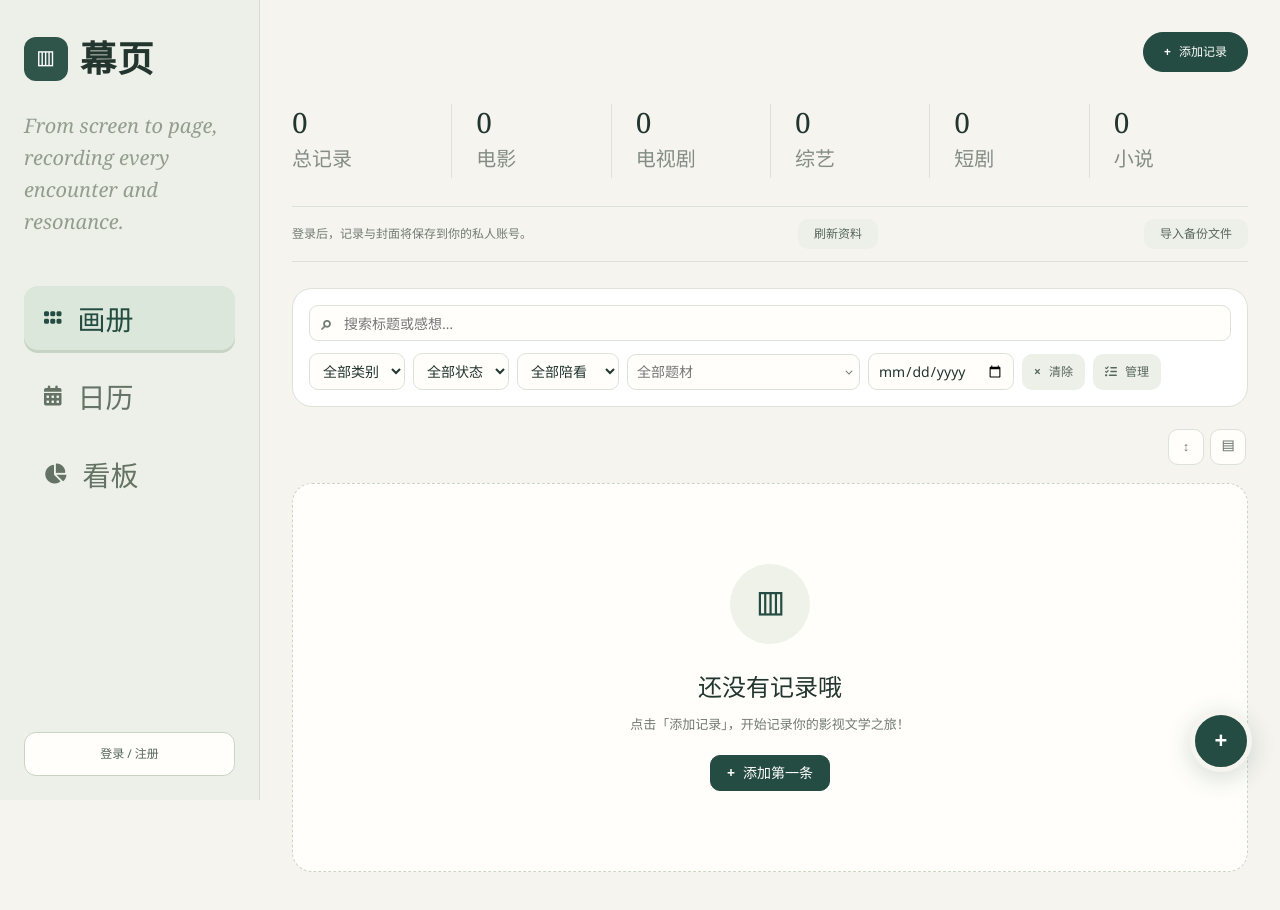
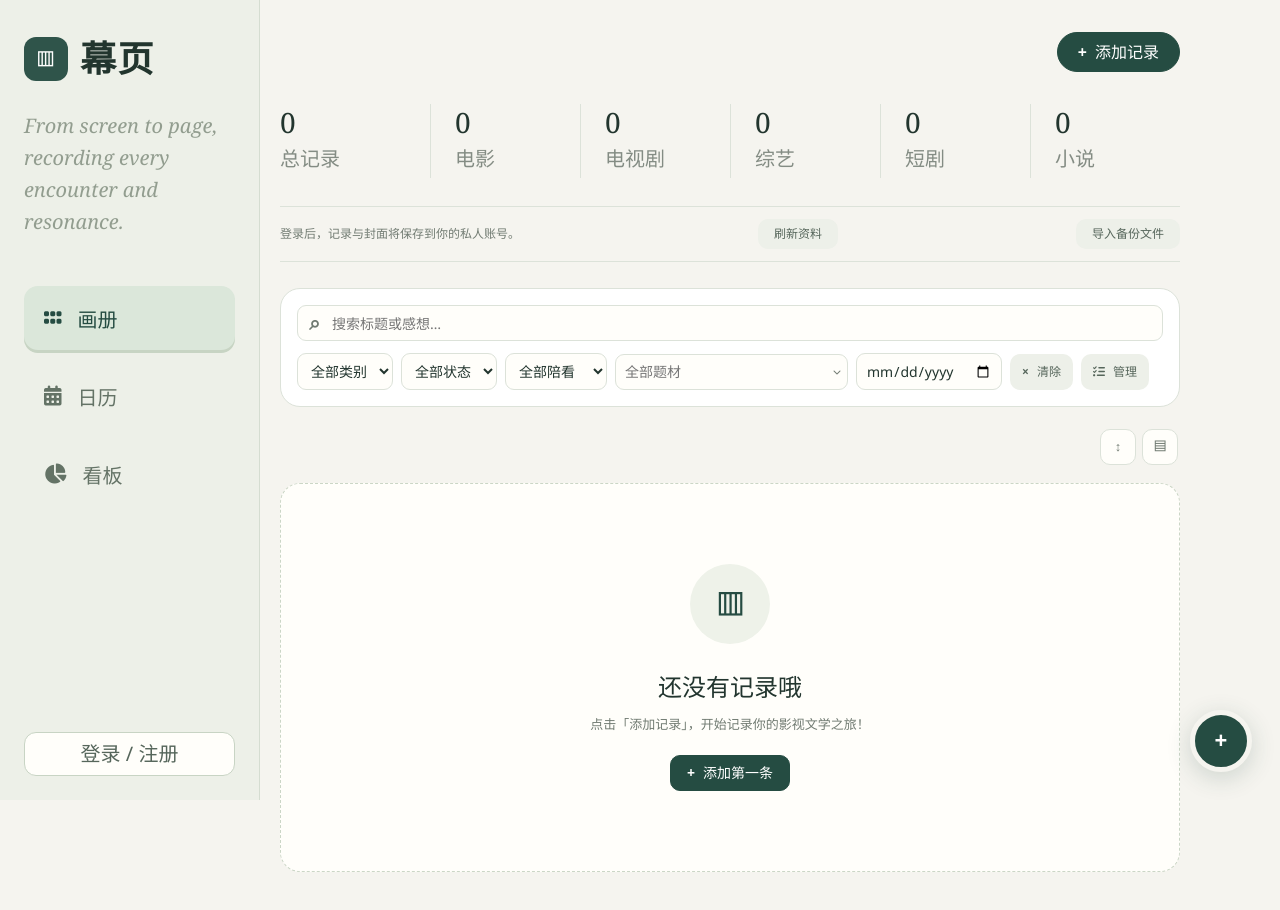
Before and after one commit to wuyuting744-ctrl/media-record, a website: page index.html in a window 1280 px wide. Drawn offline with nearby package versions, Linux system fonts and the light colour scheme.

Commit message:
Adjust content gutters and navigation action typography

```diff
--- a/archive.css
+++ b/archive.css
@@ -126,3 +126,11 @@ body{--nav-width:260px}
 .app-content .account-strip{flex-wrap:wrap;padding-top:12px;padding-bottom:12px;gap:10px}
 @media(max-width:1100px){body{--nav-width:220px}.side-nav{padding:24px 16px}.app-content{padding:24px}.side-nav .header-actions .view-btn{padding:12px 16px!important}}
 @media(max-width:700px){body{--nav-width:0px}.side-nav{position:relative;width:100%;padding:20px 16px;overflow:visible;display:grid;grid-template-columns:1fr auto;gap:16px}.side-brand{grid-column:1}.side-nav .brand-tagline{font-size:16px!important;max-width:320px;margin-top:12px}.side-nav .logo{font-size:30px!important}.side-account{grid-column:2;grid-row:1;margin:0;padding:0;align-self:start}.side-account #accountButton{width:auto;padding:8px 12px}.side-nav>.header-actions{grid-column:1 / -1;margin-top:4px}.side-nav .view-toggle{flex-direction:row;justify-content:center;gap:8px}.side-nav .header-actions .view-btn{font-size:20px!important;min-height:48px;width:auto!important;padding:8px 16px!important;gap:8px}.side-nav .view-btn i{font-size:16px}.app-content{margin:0;padding:16px}.app-content .header-top{margin-bottom:20px}.stat-label{font-size:16px!important}.stat-number{font-size:28px!important}}
+/* Desktop content aligns to the navigation with asymmetric fixed gutters. */
+@media(min-width:701px){
+.app-content{padding-left:20px;padding-right:100px}
+.app-content .header-inner,.app-content .main,.app-content .account-strip{max-width:none;margin-left:0;margin-right:0}
+}
+.side-nav .header-actions .view-btn{font-size:20px!important}
+.side-account #accountButton{font-size:20px!important}
+.app-content .header-actions>.btn-white{font-size:16px!important}
--- a/index.html
+++ b/index.html
@@ -987,7 +987,7 @@
         #dashResetLayout:hover { background:var(--primary); }
         #dashResetLayout.visible { display:flex; }
     </style>
-    <link rel="stylesheet" href="archive.css?v=20261027-sidebar">
+    <link rel="stylesheet" href="archive.css?v=20261028-gutters">
 </head>
 <body>
 
```
